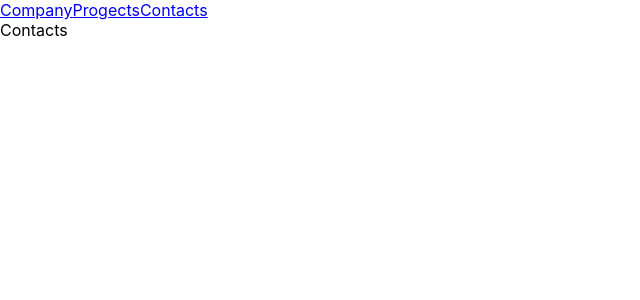
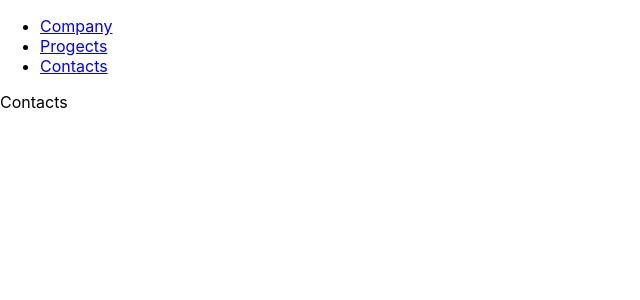
Before and after one commit to berkmansanna/construction-company-project, a React (Create React App) app: page /construction-company-project/contacts in a window 1280 px wide. Shown: the top 300 px of the page, without its empty margins (0-640 px from the left). Built offline with nearby package versions, Linux system fonts and the light colour scheme.

Commit message:
install emotion, mui

```diff
--- a/package.json
+++ b/package.json
@@ -4,6 +4,10 @@
   "private": true,
   "homepage": "https://berkmansanna.github.io/construction-company-project/",
   "dependencies": {
+    "@emotion/css": "^11.11.2",
+    "@emotion/react": "^11.11.1",
+    "@emotion/styled": "^11.11.0",
+    "@mui/material": "^5.13.6",
     "@testing-library/jest-dom": "^5.16.3",
     "@testing-library/react": "^12.1.4",
     "@testing-library/user-event": "^13.5.0",
--- a/src/components/App.jsx
+++ b/src/components/App.jsx
@@ -1,25 +1,17 @@
 import {Company, Progects, Contacts} from "pages";
-import { NavLink, Route, Routes } from "react-router-dom";
+import { Route, Routes } from "react-router-dom";
+import Layout from "./Layout";
 
 export const App = () => {
   return (
-    <div>
-      <nav>
-        <NavLink to="/">
-          Company
-          </NavLink>
-          <NavLink to="/progects">
-          Progects
-          </NavLink>
-          <NavLink to="/contacts">
-          Contacts
-          </NavLink>
-      </nav>
+
       <Routes>
-        <Route path="/" element={<Company/>}></Route>
-        <Route path="/progects" element={<Progects/>}></Route>
-        <Route path="/contacts" element={<Contacts/>}></Route>
+        <Route path="/" element={<Layout/>}>
+        <Route index element={<Company/>}/>
+        <Route path="progects" element={<Progects/>}/>
+        <Route path="contacts" element={<Contacts/>}/>
+        </Route>
       </Routes>
-    </div>
+
   );
 };
--- /dev/null
+++ b/src/components/Layout.js
@@ -0,0 +1,25 @@
+import { NavLink, Outlet } from 'react-router-dom';
+
+const Layout = () => {
+  return (
+    <>
+      <nav>
+        <ul>
+          <li>
+            <NavLink to="/">Company</NavLink>
+          </li>
+          <li>
+            <NavLink to="/progects">Progects</NavLink>
+          </li>
+          <li>
+            <NavLink to="/contacts">Contacts</NavLink>
+          </li>
+        </ul>
+      </nav>
+      <main>
+        <Outlet />
+      </main>
+    </>
+  );
+};
+export default Layout;
```
Also changed, not shown: 1 other file (tests, documents, lock files or other folders).
